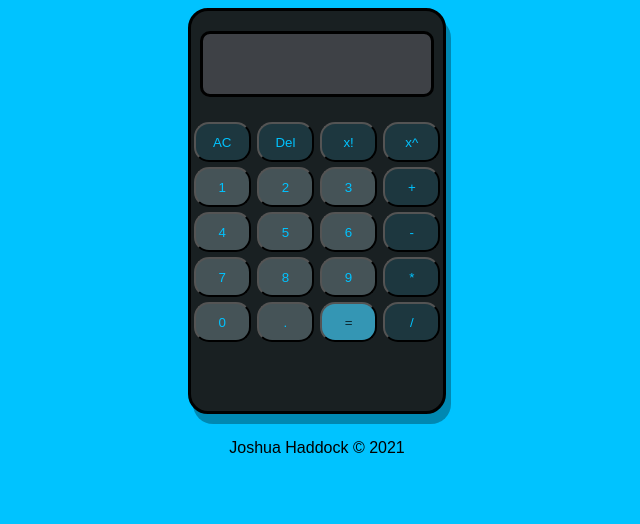
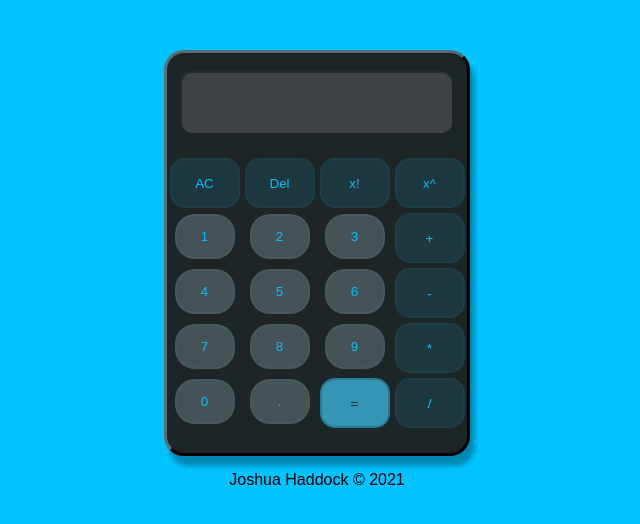
Before and after one commit to joshhaddock88/calculatorWebsite, a plain HTML site: page index.html in a window 1280 px wide. Shown: the whole page, without its empty margins (323-963 px from the left). Drawn offline with Linux system fonts and the light colour scheme.

Commit message:
Add color/sizing to hover on buttons. Change sizing to consistent px across css

```diff
--- a/style.css
+++ b/style.css
@@ -9,22 +9,23 @@ html {
     display: block;
     margin-left: auto;
     margin-right: auto;
-    border-style: solid;
-    border-color: black;
+    margin-top: 50px;
+    border-style:outset;
+    border-color: rgb(25, 32, 34);
     border-radius: 20px;
-    box-shadow: 5px 10px rgba(0, 0, 0, 0.3);
-    width: 20%;
-    height: 50vh;
-    background-color:rgb(25, 32, 34);
+    box-shadow: 5px 10px 5px rgba(0, 0, 0, 0.3);
+    width: 300px;
+    height: 400px;
+    background-color:rgb(30, 37, 39);
 }
 
 #displayScreen {
     display: grid;
-    border-style: solid;
-    border-color: black;
+    box-shadow: -2px -2px 2px rgba(38, 79, 87, 0.3);
+    border-color: rgb(17, 28, 34);
     border-radius: 10px;
     width: 90%;
-    height:7.5vh;
+    height:15%;
     margin-left: auto;
     margin-right: auto;
     margin-top: 20px;
@@ -53,71 +54,106 @@ html {
     margin-right: auto;
 }
 
-.buttons button:hover {
+/*.buttons button:hover {
     background-color: rgb(97, 133, 143);
-}
+}*/
 
 .digit {
     color:rgb(0, 195, 255);
     background-color: rgb(69, 83, 87);
+    border-radius: 20px;
+    border-style: solid;
+    border-color: rgba(68, 96, 104, 0.486);
+    width: 60px;
+    height: 45px;
+    margin-top: 6px;
+    outline: none;
+    margin-left: auto;
+    margin-right: auto;
+}
+
+.digit:hover {
+    background-color: rgb(97, 133, 143);
+    width: 63px;
+    height: 47px;
+}
+
+.operator {
+    color: rgb(0, 195, 255);
+    background-color: rgb(29, 55, 63);
     border-radius: 15px;
-    width: 90%;
-    height: 5vh;
+    border-style: solid;
+    border-color: rgb(29, 62, 71);
+    width: 70px;
+    height: 50px;
     margin-top: 5px;
     outline: none;
     margin-left: auto;
     margin-right: auto;
 }
 
-.operator {
-    color: rgb(0, 195, 255);
-    background-color: rgb(29, 55, 63);
+.operator:hover {
+    background-color:rgb(66, 110, 175);
+    border-color: rgb(66, 110, 175);
+}
+
+.equals {
+    background-color:rgb(52, 150, 180);
+    color:rgb(11, 38, 46);
     border-radius: 15px;
-    width: 90%;
-    height: 5vh;
+    border-style: solid;
+    border-color: rgb(36, 123, 150);
+    width: 70px;
+    height: 50px;
     margin-top: 5px;
     outline: none;
     margin-left: auto;
     margin-right: auto;
 }
 
-.equals {
-    background-color:rgb(52, 150, 180);
-    color:rgb(11, 38, 46);
+.equals:hover {
+    background-color: rgb(0, 134, 101);
+}
+
+.delete {
+    color: rgb(0, 195, 255);
+    background-color: rgb(29, 55, 63);
     border-radius: 15px;
-    width: 90%;
-    height: 5vh;
+    border-style: solid;
+    border-color: rgb(29, 62, 71);
+    width: 70px;
+    height: 50px;
     margin-top: 5px;
     outline: none;
     margin-left: auto;
     margin-right: auto;
 }
 
-.delete {
+.delete:hover {
+    background-color:rgb(141, 100, 84);
+    border-color: rgb(141, 100, 84);
+}
+
+.clear {
     color: rgb(0, 195, 255);
     background-color: rgb(29, 55, 63);
     border-radius: 15px;
-    width: 90%;
-    height: 5vh;
+    border-style: solid;
+    border-color: rgb(29, 62, 71);
+    width: 70px;
+    height: 50px;
     margin-top: 5px;
     outline: none;
     margin-left: auto;
     margin-right: auto;
 }
 
-.clear {
-    color: rgb(0, 195, 255);
-    background-color: rgb(29, 55, 63);
-    border-radius: 15px;
-    width: 90%;
-    height: 5vh;
-    margin-top: 5px;
-    outline: none;
-    margin-left: auto;
-    margin-right: auto;
+.clear:hover {
+    background-color:rgb(141, 100, 84);
+    border-color: rgb(141, 100, 84);
 }
 
 #credit {
     display: block;
-    margin-top: 2%
+    margin-top: 15px;
 }
```
